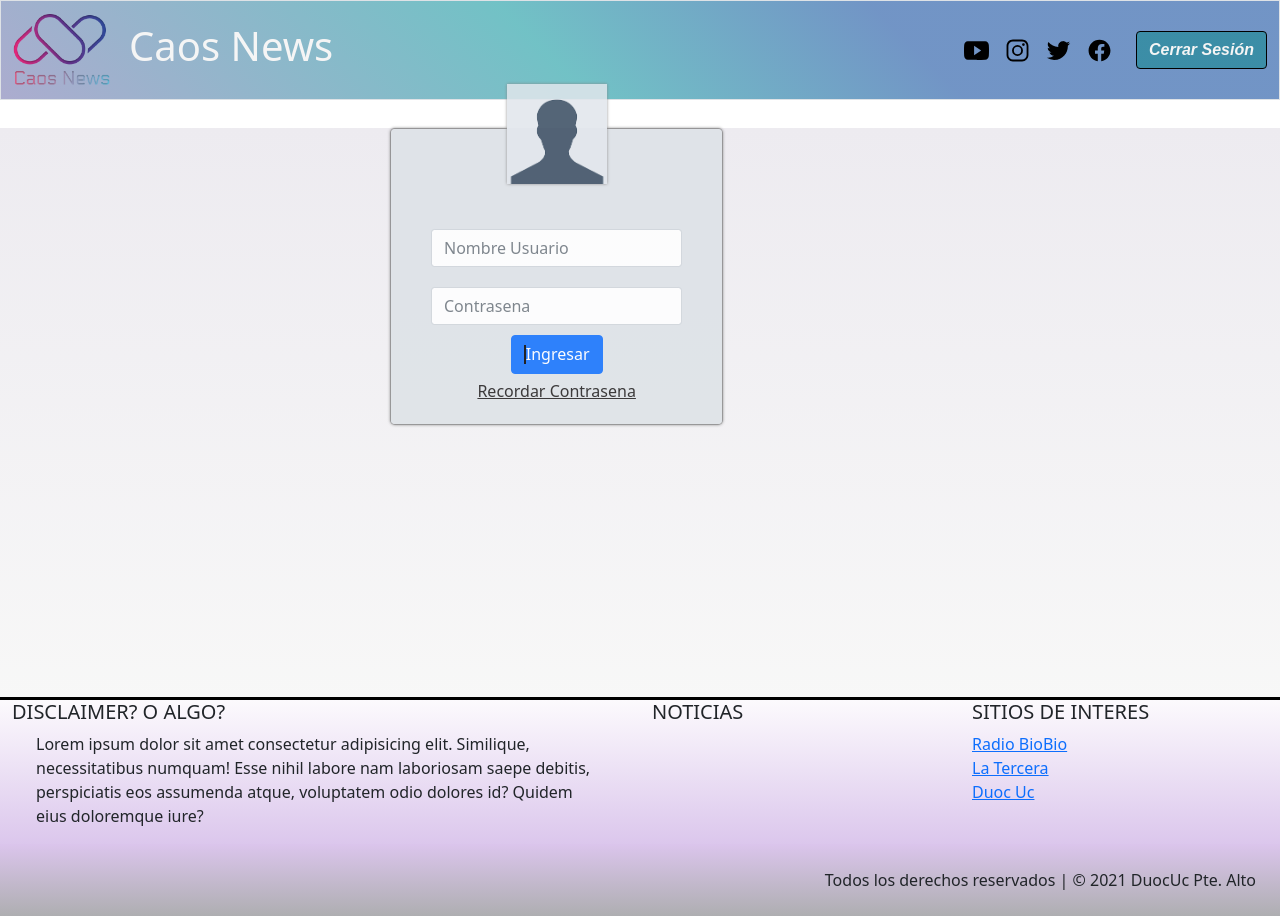
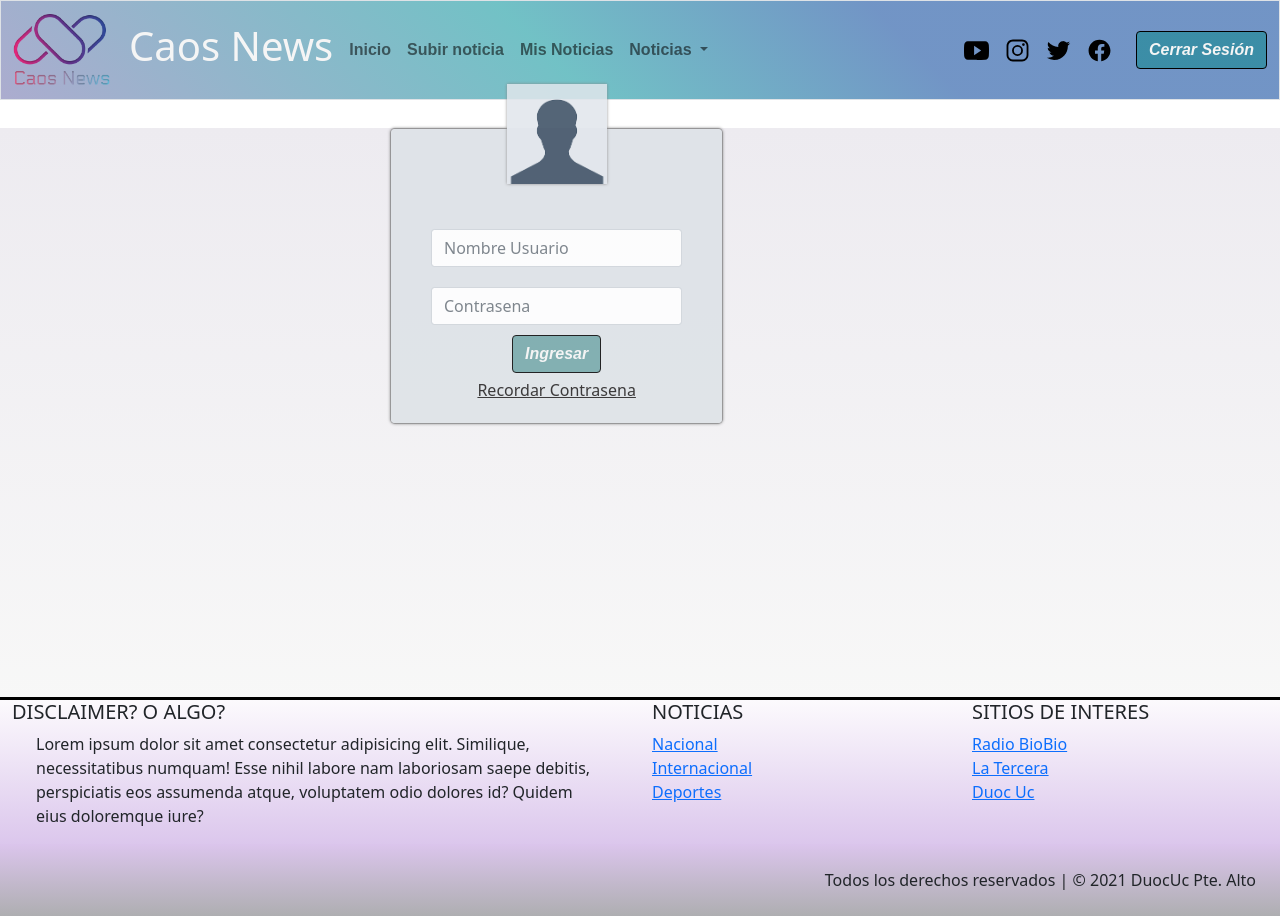
Before and after one commit to andreinacat/caosnews, a Django app: page /Ingresar/ in a window 1280 px wide. Run offline with Django 3.2, Linux system fonts and the light colour scheme; a user stored in the database is signed in; data comes from the database, SQL or seed files in the repository; both versions use the stored data as it was after the commit.

Commit message:
arreglo visual

```diff
--- a/caos_news/templates/busque_autor.html
+++ b/caos_news/templates/busque_autor.html
@@ -6,7 +6,7 @@
 {% block link_activos %}
                     <ul class="navbar-nav me-auto mb-2 mb-lg-0">
                         <li class="nav-item">
-                            <a class="nav-link active" aria-current="page" href="{% url 'index'%}">Inicio</a>
+                            <a class="nav-link" aria-current="page" href="{% url 'index'%}">Inicio</a>
                         </li>
                         {% if user.is_authenticated %}
                             <li class="nav-item">
--- a/caos_news/templates/ingresar.html
+++ b/caos_news/templates/ingresar.html
@@ -1,6 +1,45 @@
 {% extends 'base.html' %}
 {% load static %}
+{% block link_activos %}
+                    <ul class="navbar-nav me-auto mb-2 mb-lg-0">
+                        <li class="nav-item">
+                            <a class="nav-link" aria-current="page" href="{% url 'index'%}">Inicio</a>
+                        </li>
+                        {% if user.is_authenticated %}
+                            <li class="nav-item">
+                                <a class="nav-link" href="{% url 'enviar_n' %}">Subir noticia</a>
+                            </li>
+                            <li class="nav-item">
+                                <a class="nav-link" href="{% url 'mis_notis' %}">Mis Noticias</a>
+                            </li>
+                        {% else %}
+                            <li class="nav-item">
+                            <a class="nav-link" href="{% url 'nos' %}">Nosotros</a>
+                        </li>
+                        <li class="nav-item">
+                            <a class="nav-link" href="{% url 'contac' %}">Contactanos</a>
+                        </li>
+                        {% endif %}
+                        <li class="nav-item dropdown">
+                            <a class="nav-link dropdown-toggle" href="#" id="navbarDropdown" role="button"
+                                data-bs-toggle="dropdown" aria-expanded="false">
+                                Noticias
+                            </a>
 
+                            <ul class="dropdown-menu" aria-labelledby="navbarDropdown">
+                                <li>
+                                    <h6 class="dropdown-header">Por Categoria</h6>
+                                </li>
+                                    {% for x in categorias %}
+                                        <li><a class="dropdown-item" href="{% url 'categ' x.nombre_catg %}">{{x.nombre_catg}}</a></li>
+                                    {% endfor %}
+                                <li>
+                                    <hr class="dropdown-divider">
+                                </li>
+                                <li><a class="dropdown-item" href="{% url 'autores'%}">Por Autor</a></li>
+                            </ul>
+                        </li>
+{% endblock link_activos %}
 {%block contenido%}
       <main>
         <section class="container-fluid">
@@ -18,8 +57,8 @@
                             <div class="form-group">
                                 <input type="password" class="form-control" placeholder="Contrasena" name="pass_user" />
                             </div>
-                            <button type="submit" class="btn btn-primary"><i id="boton"
-                                    class="fas fa-sign-in-alt"></i> Ingresar</button>
+                            <button type="submit" class="btn btn-primary" id="boton"
+                                    class="fas fa-sign-in-alt"></i>Ingresar</button>
                         </form>
                         <div class="col-12 forgot">
                             <a href="#">Recordar Contrasena</a>
@@ -30,6 +69,10 @@
                     </div>
                 </div>
             </div>
-
         </section>
 {% endblock contenido%}
+        {% block categorias %}
+        {% for x in categorias %}
+        <li><a href="{% url 'categ' x.nombre_catg %}">{{x.nombre_catg}}</a></li>
+        {% endfor %}
+        {% endblock categorias %}
--- a/caos_news/templates/mis_notis.html
+++ b/caos_news/templates/mis_notis.html
@@ -159,8 +159,8 @@
                             </div>
                         </div>
                         <div class="modal-footer">
-                            <button type="button" class="btn btn-secondary" data-bs-dismiss="modal">Cerrar</button>
-                            <button type="submit" class="btn btn-primary">Enviar</button>
+                            <button type="button" class="btn btn-secondary" data-bs-dismiss="modal" id="boton" >Cerrar</button>
+                            <button type="submit" class="btn btn-primary" id="boton">Enviar</button>
                         </div>
                     </form>
                 </div>
--- a/caos_news/views.py
+++ b/caos_news/views.py
@@ -1,4 +1,4 @@
-from typing import Counter
+
 from django.contrib import auth
 from django.db.models.query_utils import Q
 from django.shortcuts import render
@@ -15,7 +15,9 @@
     categorias = Categoria.objects.all()
     noti_all = Noticia.objects.filter(publicar=True).order_by('-fecha_not')[:3]
     noti_index = Noticia.objects.filter(publicar=True).order_by('-fecha_not')[4:8]
-    contexto = {"categorias":categorias,"noticias":noti_all,"noticias_index":noti_index}
+    publicada = Count('noticia',filter=Q(noticia__publicar=True))
+    autor = User.objects.annotate(num_n=publicada).filter(groups=1).order_by('-num_n')[:5]
+    contexto = {"categorias":categorias,"noticias":noti_all,"noticias_index":noti_index,"autores":autor}
     return render(request,"index.html",contexto)
 ########################################################################################################################
 def busq_autor(request):
@@ -33,6 +35,7 @@
     return render(request,"mis_notis.html",contexto)
 ########################################################################################################################
 def ingresar(request):
+    categorias = Categoria.objects.all()
     mensaje=""
     if request.POST:
         nombre = request.POST.get("name_user")
@@ -44,11 +47,13 @@
             categorias = Categoria.objects.all()
             noti_all = Noticia.objects.filter(publicar=True).order_by('-fecha_not')[:3]
             noti_index = Noticia.objects.filter(publicar=True).order_by('-fecha_not')[4:8]
-            contexto = {"categorias":categorias,"noticias":noti_all,"noticias_index":noti_index,"nombre":nombreu}
+            publicada = Count('noticia',filter=Q(noticia__publicar=True))
+            autor = User.objects.annotate(num_n=publicada).filter(groups=1).order_by('-num_n')[:5]
+            contexto = {"categorias":categorias,"noticias":noti_all,"noticias_index":noti_index,"nombre":nombreu,"autores":autor}
             return render(request,"index.html",contexto)
         else:
             mensaje="No existe usuario o contraseña incorrecta."
-    contexto={"mensaje":mensaje}
+    contexto={"mensaje":mensaje,"categorias":categorias}
     return render(request,"ingresar.html",contexto)
 ########################################################################################################################
 def index(request):
@@ -67,6 +72,7 @@
     noti_all = Noticia.objects.all()
     if request.POST:
         busqueda = request.POST.get("txtbusqueda")
+
         noti_all = Noticia.objects.filter(publicar=True,nombre_not__contains=busqueda)
         cantidad = Noticia.objects.filter(publicar=True,nombre_not__contains=busqueda).count()
     contexto = {"categorias":categoria,"noticias":noti_all,"cantidad":cantidad}
```
Also changed, not shown: db.sqlite3.
